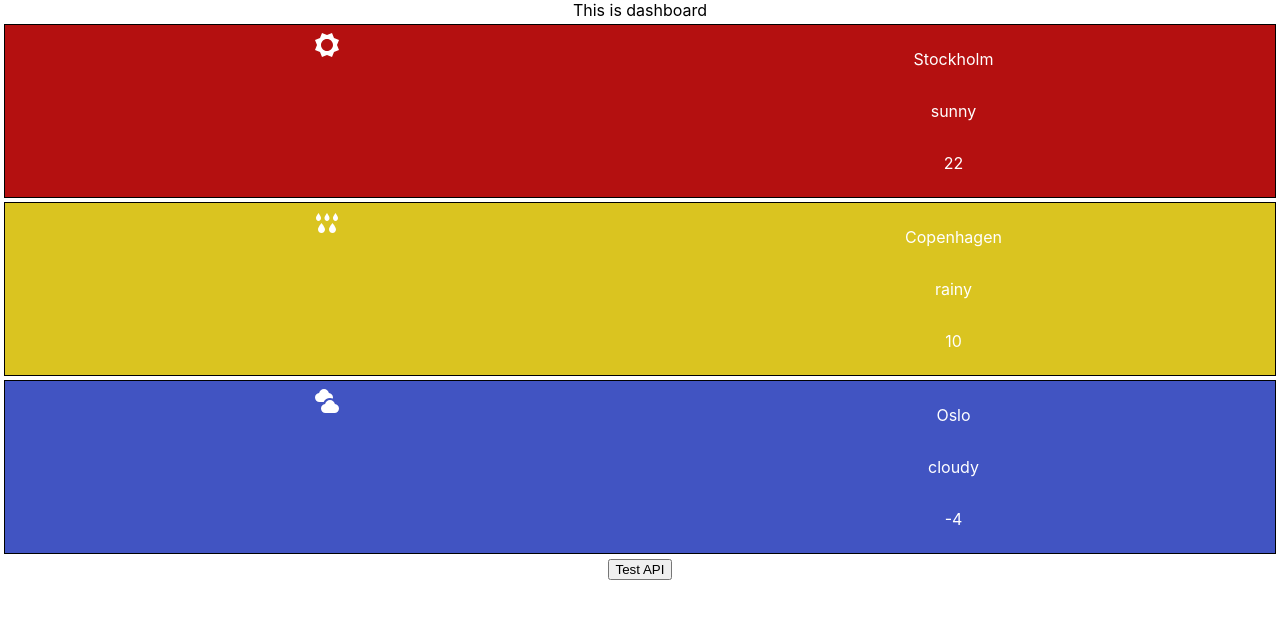
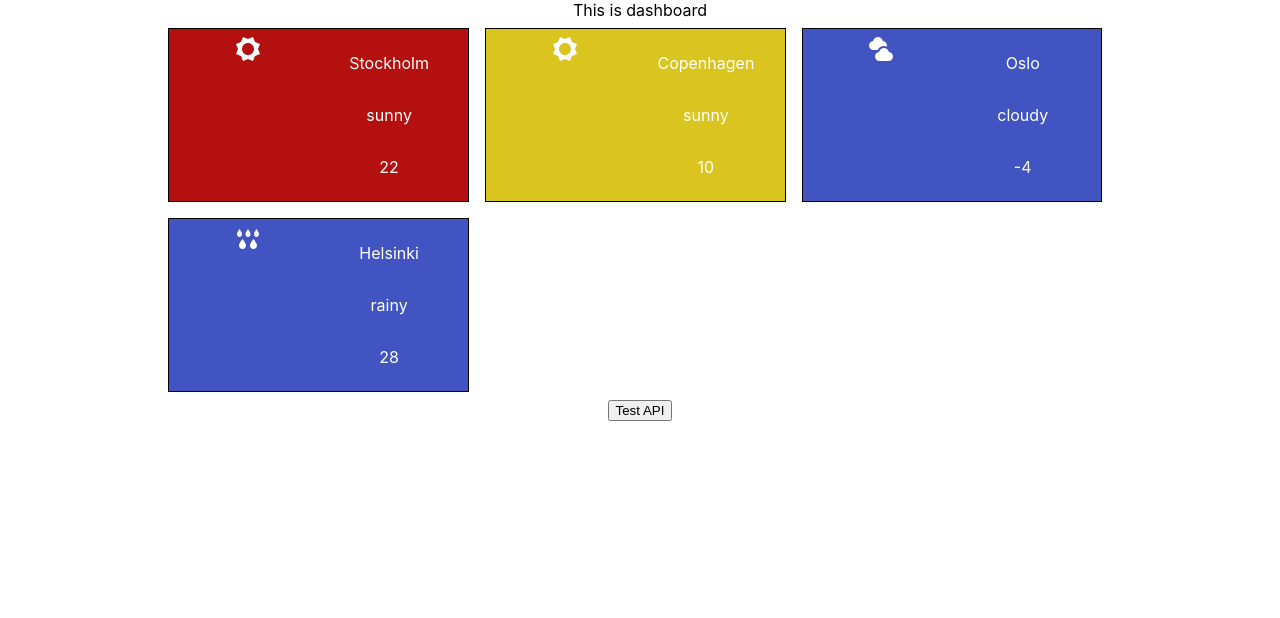
Before and after one commit to alsterverse/Arbetsprov-FE, a React (Create React App) app: page / in a window 1280 px wide. Shown: the top 618 px of the page. Built offline with nearby package versions, Linux system fonts and the light colour scheme.

Commit message:
Card layout

```diff
--- a/src/components/CitiesList/CitiesList.tsx
+++ b/src/components/CitiesList/CitiesList.tsx
@@ -1,18 +1,27 @@
 import CityCard from '../CityCard/CityCard';
 
 import { CitiesState } from './../../interfaces';
+
+import Grid from '../UI/Grid/Grid';
 
 
 const CitiesList: React.FC<CitiesState> = ({ cities }) => {
 
     return(
-        <>
+        <Grid>
             { cities.map(city => {
-                return <CityCard
-                    {...city}
-                    key={city.id} />
+                return (
+                    // Consider other solution
+                    // for this extra wrapping div.
+                    // E.g. "grid-item"
+                    <div key={city.id}>
+                        <CityCard
+                            {...city}
+                            key={city.id} />
+                    </div>
+                )
             })}
-        </>
+        </Grid>
     )
 }
 
--- a/src/components/CityCard/CityCard.tsx
+++ b/src/components/CityCard/CityCard.tsx
@@ -13,6 +13,11 @@ const CityCard: React.FC<CityData> = (props) => {
     } else if (props.temperature > 0) {
         cardColor = "Yellow";
     } else {
+        cardColor = "Blue";
+    }
+
+    // Special case
+    if(props.weatherDesc === "rainy") {
         cardColor = "Blue";
     }
 
--- a/src/components/UI/Card/Card.module.css
+++ b/src/components/UI/Card/Card.module.css
@@ -1,7 +1,6 @@
 .Card {
     padding: 8px;
     border: 1px solid black;
-    margin: 4px;
 }
 
 .Yellow {
--- a/src/components/UI/Card/Card.tsx
+++ b/src/components/UI/Card/Card.tsx
@@ -6,7 +6,7 @@ type Props = {
     color?: string,
 }
 
-const Card = ({children, color}: Props) => {
+const Card: React.FC<Props> = ({children, color}: Props) => {
     let classList:string[] = [classes.Card];
 
     switch(color) {
--- /dev/null
+++ b/src/components/UI/Grid/Grid.module.css
@@ -0,0 +1,22 @@
+.Container {
+    width: 960px;
+    max-width: 100%;
+    display: flex;
+    flex-wrap: wrap;
+}
+
+.Container > div {
+    width: 33%;
+    box-sizing: border-box;
+    padding: 8px;
+}
+
+@media only screen and (max-width: 768px) {
+    .Container {
+        flex-direction: column;
+    }
+
+    .Container > div {
+        width: 100%;
+    }
+}
--- a/src/components/UI/Grid/Grid.tsx
+++ b/src/components/UI/Grid/Grid.tsx
@@ -1,7 +1,14 @@
+import classes from './Grid.module.css';
 
-const Grid = () => {
+type Props = {
+    children: JSX.Element | JSX.Element[],
+}
+
+const Grid = ({children}: Props) => {
     return(
-        <div>This is Grid</div>
+        <div className={classes.Container}>
+            {children}
+        </div>
     )
 }
 
--- a/src/containers/Dashboard/Dashboard.tsx
+++ b/src/containers/Dashboard/Dashboard.tsx
@@ -22,8 +22,9 @@ const Dashboard = () => {
 
     const [cities, setCities] = useState<CitiesState["cities"]>([
         { id: 123, name: "Stockholm", temperature: 22, weatherDesc: "sunny"},
-        { id: 456, name: "Copenhagen", temperature: 10, weatherDesc: "rainy"},
-        { id: 789, name: "Oslo", temperature: -4, weatherDesc: "cloudy"}
+        { id: 456, name: "Copenhagen", temperature: 10, weatherDesc: "sunny"},
+        { id: 789, name: "Oslo", temperature: -4, weatherDesc: "cloudy"},
+        { id: 101, name: "Helsinki", temperature: 28, weatherDesc: "rainy"}
     ]);
 
     const addCity = () => {
--- a/src/index.css
+++ b/src/index.css
@@ -11,3 +11,9 @@ code {
   font-family: source-code-pro, Menlo, Monaco, Consolas, 'Courier New',
     monospace;
 }
+
+.App {
+  display: flex;
+  flex-direction: column;
+  align-items: center;
+}
```
Also changed, not shown: src/components/CitiesList/CitiesList.module.css (deleted).
